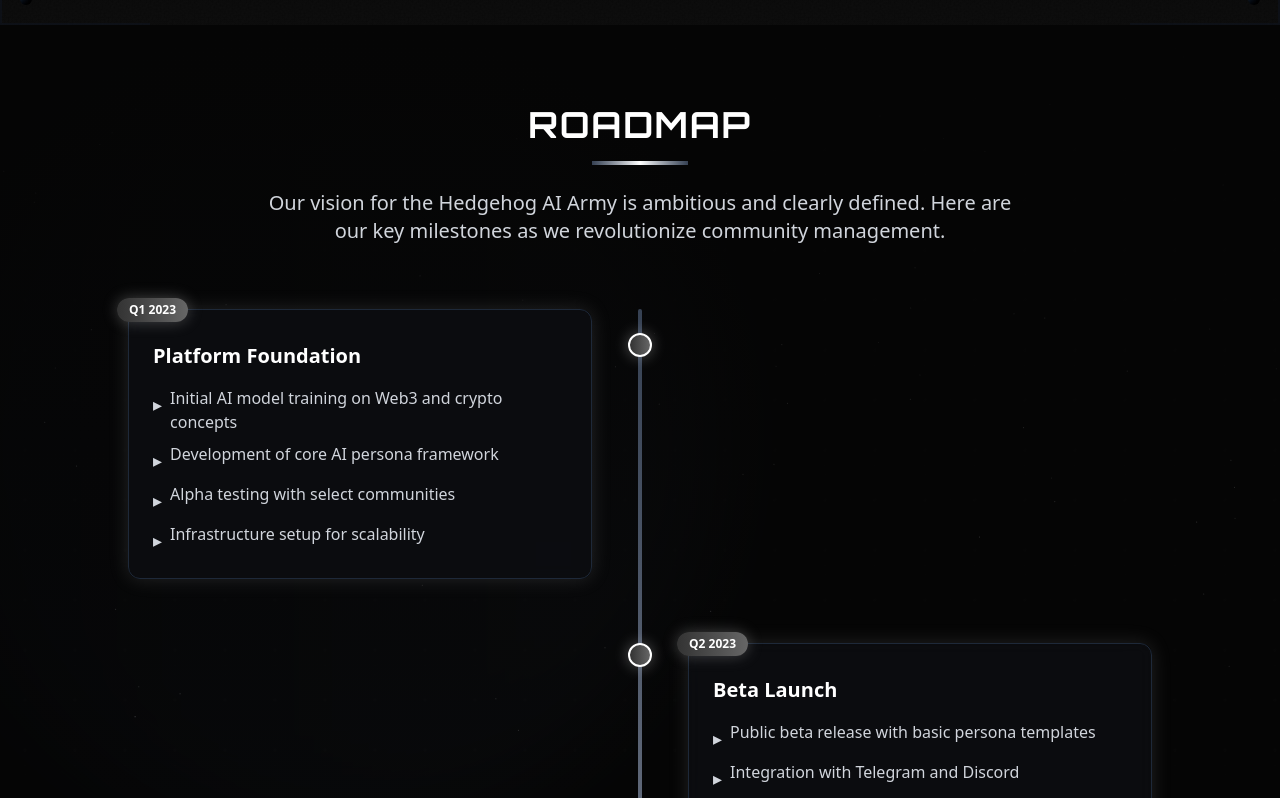
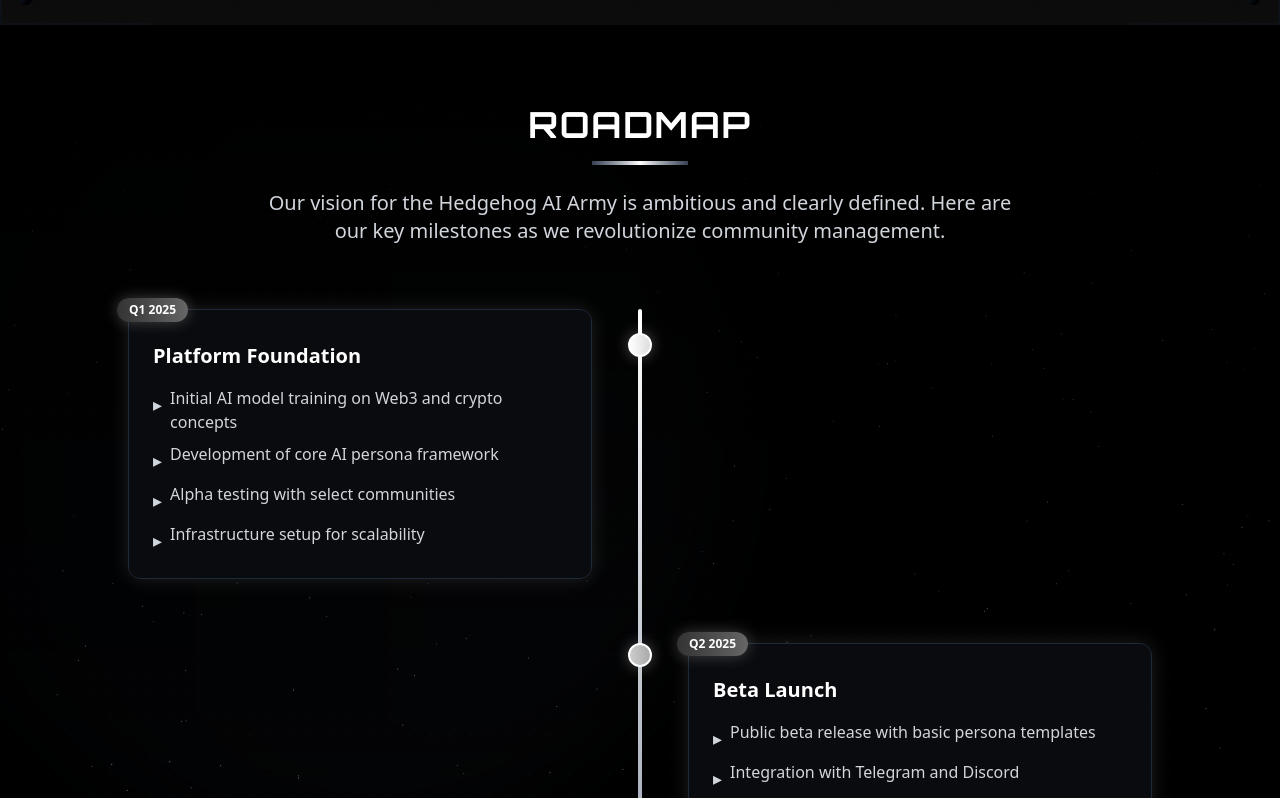
Before and after one commit to emirhsnkoca/hedgehog-ai, a Next.js app: page / in a window 1280 px wide. Shown: the part 2786-3584 px from the top of the page. Built offline with nearby package versions, Linux system fonts and the light colour scheme.

Commit message:
roadmap fixed

```diff
--- a/src/app/page.tsx
+++ b/src/app/page.tsx
@@ -610,7 +610,7 @@
   const roadmapData = [
     {
       quarter: "Q1",
-      year: "2023",
+      year: "2025",
       title: "Platform Foundation",
       items: [
         "Initial AI model training on Web3 and crypto concepts",
@@ -623,7 +623,7 @@
     },
     {
       quarter: "Q2",
-      year: "2023",
+      year: "2025",
       title: "Beta Launch",
       items: [
         "Public beta release with basic persona templates",
@@ -636,7 +636,7 @@
     },
     {
       quarter: "Q3",
-      year: "2023",
+      year: "2025",
       title: "Advanced Features",
       items: [
         "Enhanced AI training with community-specific data",
@@ -649,7 +649,7 @@
     },
     {
       quarter: "Q4",
-      year: "2023",
+      year: "2025",
       title: "Ecosystem Expansion",
       items: [
         "Integration with additional platforms (Twitter, Slack)",
@@ -1809,7 +1809,7 @@
       </section>
 
       {/* Roadmap Section */}
-      <section ref={roadmapRef} id="roadmap" className="py-20 relative bg-[#050505]">
+      <section ref={roadmapRef} id="roadmap" className="py-20 relative bg-black">
         {/* Background Effects */}
         <div className="absolute inset-0 z-0">
           {/* Animated blobs */}
@@ -1821,18 +1821,22 @@
 
           {/* Stars Background */}
           <StarsBackground
-            starDensity={0.00008}
+            starDensity={0.0002}
             allStarsTwinkle={true}
             minTwinkleSpeed={0.5}
             maxTwinkleSpeed={2}
-            className="opacity-30"
+            className="opacity-60"
           />
 
-          {/* Grid background */}
-          <div className="absolute inset-0 bg-[url('/grid-pattern.svg')] bg-repeat opacity-5"></div>
+          {/* Dot pattern */}
+          <div className="absolute inset-0" style={{
+            backgroundImage: `radial-gradient(rgba(255, 255, 255, 0.1) 1px, transparent 1px)`,
+            backgroundSize: '20px 20px',
+            opacity: 0.2
+          }}></div>
 
           {/* Gradient overlay */}
-          <div className="absolute inset-0 bg-gradient-to-b from-[#050505] via-transparent to-[#050505]"></div>
+          <div className="absolute inset-0 bg-gradient-to-b from-black via-transparent to-black"></div>
         </div>
 
         {/* Content */}
@@ -1855,7 +1859,7 @@
           {/* Timeline */}
           <div className="relative max-w-5xl mx-auto">
             {/* Timeline center line */}
-            <div className="absolute left-1/2 transform -translate-x-1/2 h-full w-1 bg-gradient-to-b from-gray-700 via-gray-500 to-gray-700 rounded-full hidden md:block"></div>
+            <div className="absolute left-1/2 transform -translate-x-1/2 h-full w-1 bg-gradient-to-b from-white via-gray-400 to-gray-700 rounded-full hidden md:block"></div>
 
             {/* Milestone cards */}
             <div className="space-y-12 md:space-y-0 relative">
@@ -1868,7 +1872,10 @@
                   <div
                     className="hidden md:block absolute left-1/2 transform -translate-x-1/2 w-6 h-6 rounded-full border-2 border-white"
                     style={{
-                      background: 'linear-gradient(90deg, #333333 0%, #666666 100%)',
+                      background: index === 0 ? 'linear-gradient(90deg, #ffffff 0%, #dddddd 100%)' :
+                                 index === 1 ? 'linear-gradient(90deg, #cccccc 0%, #aaaaaa 100%)' :
+                                 index === 2 ? 'linear-gradient(90deg, #999999 0%, #777777 100%)' :
+                                 'linear-gradient(90deg, #666666 0%, #444444 100%)',
                       boxShadow: '0 0 15px 0 rgba(255, 255, 255, 0.3)',
                       top: `calc(${index * 25}% + 1.5rem)`
                     }}
```
